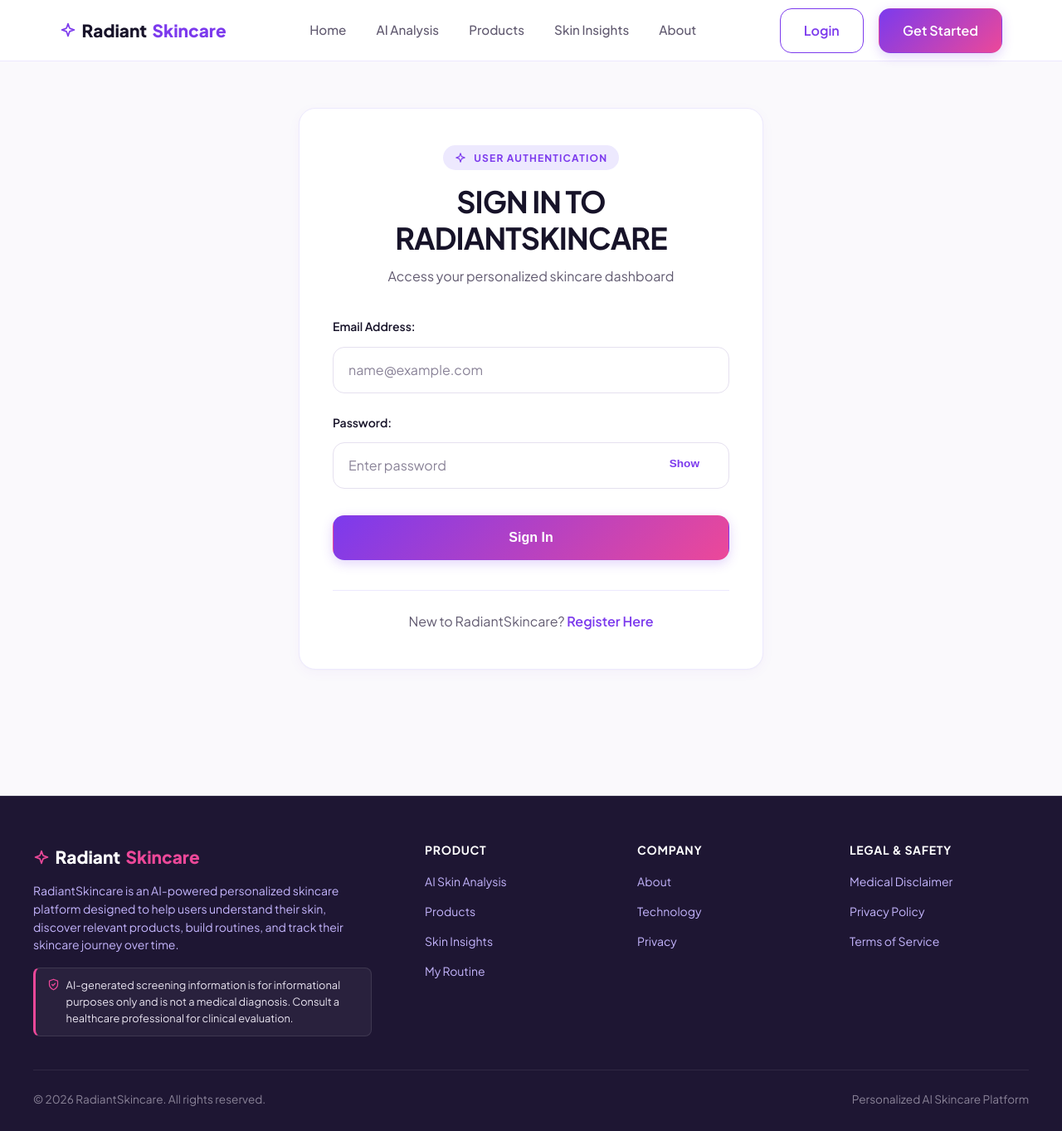
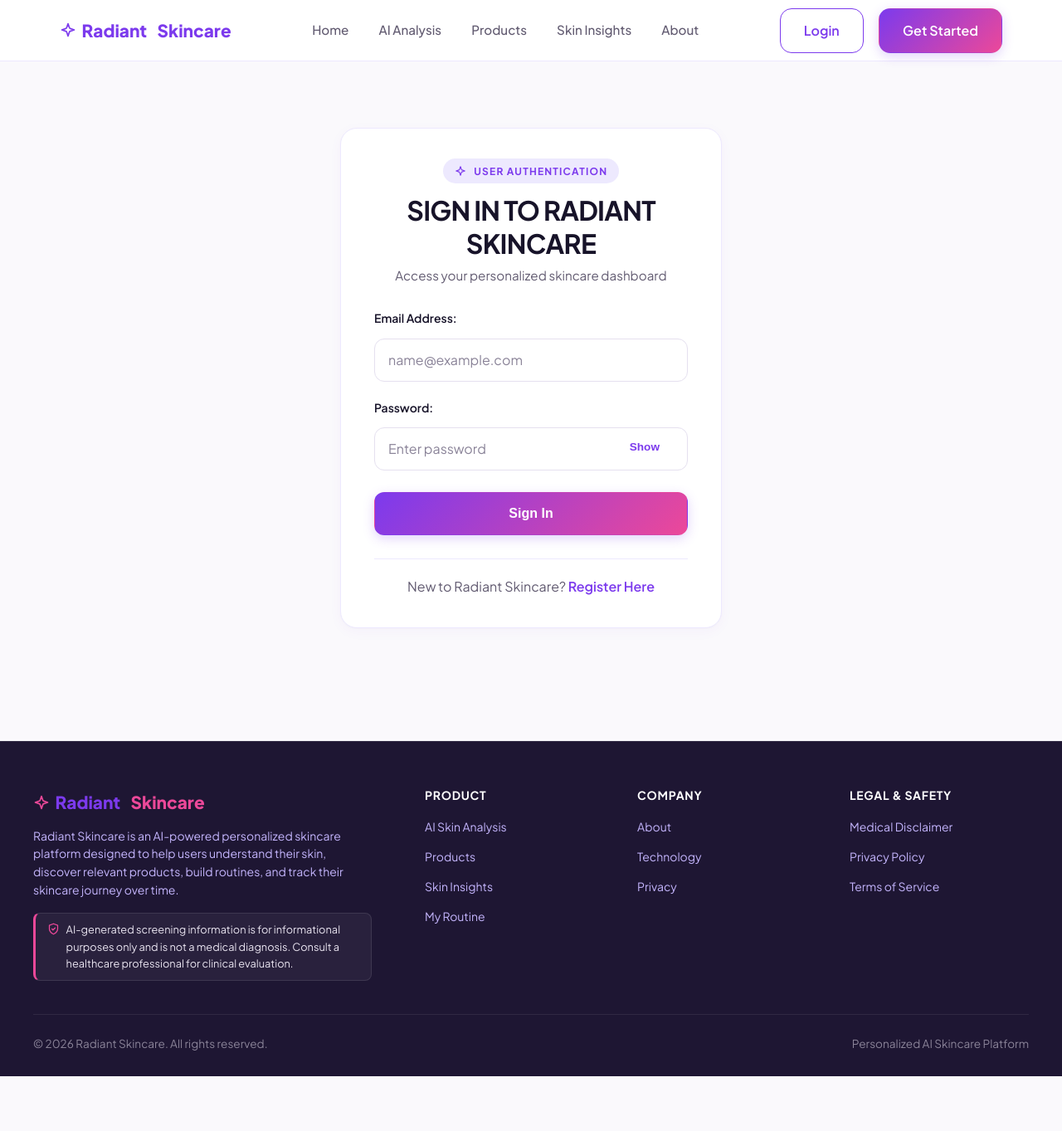
Before and after one commit to Ravikiran9988/RadiantSkincare-v2, a React (Vite) app in the folder Frontend/: page /login in a window 1280 px wide. Shown: the whole page at 83% size. After the commit the page ends 1297 px from the top, so only its background shows below. Built offline with nearby package versions, Linux system fonts and the light colour scheme; no server answers.

Commit message:
style: fix logo word spacing and compact authentication form card widths

```diff
--- a/Frontend/src/components/Footer.jsx
+++ b/Frontend/src/components/Footer.jsx
@@ -10,10 +10,11 @@ const Footer = () => {
         <div className="footer-col" style={{ paddingRight: '1.5rem' }}>
           <Link to="/" className="logo brand-name" style={{ marginBottom: '0.85rem', display: 'inline-flex', color: '#ffffff' }}>
             <SparklesIcon size={20} style={{ color: 'var(--secondary-pink)' }} />
-            Radiant<span style={{ color: 'var(--secondary-pink)' }}>Skincare</span>
+            <span>Radiant</span>
+            <span style={{ color: 'var(--secondary-pink)', marginLeft: '6px' }}>Skincare</span>
           </Link>
           <p style={{ fontSize: '0.875rem', color: '#C4B5FD', marginBottom: '1rem', lineHeight: 1.55 }}>
-            RadiantSkincare is an AI-powered personalized skincare platform designed to help users understand their skin, discover relevant products, build routines, and track their skincare journey over time.
+            Radiant Skincare is an AI-powered personalized skincare platform designed to help users understand their skin, discover relevant products, build routines, and track their skincare journey over time.
           </p>
           <div style={{
             backgroundColor: 'rgba(255, 255, 255, 0.05)',
@@ -66,7 +67,7 @@ const Footer = () => {
 
       {/* Bottom Bar */}
       <div className="footer-bottom-bar">
-        <div>&copy; {new Date().getFullYear()} RadiantSkincare. All rights reserved.</div>
+        <div>&copy; {new Date().getFullYear()} Radiant Skincare. All rights reserved.</div>
         <div>Personalized AI Skincare Platform</div>
       </div>
     </footer>
--- a/Frontend/src/components/Navbar.jsx
+++ b/Frontend/src/components/Navbar.jsx
@@ -54,10 +54,11 @@ const Navbar = () => {
   return (
     <header className="navbar">
       <div className="navbar-container">
-        {/* Brand Logo */}
+        {/* Brand Logo with Natural Word Spacing */}
         <Link to="/" className="logo brand-name">
           <SparklesIcon size={20} style={{ color: 'var(--primary-purple)' }} />
-          Radiant<span style={{ color: 'var(--primary-purple)' }}>Skincare</span>
+          <span>Radiant</span>
+          <span style={{ color: 'var(--primary-purple)', marginLeft: '6px' }}>Skincare</span>
         </Link>
 
         {/* Public Navigation Links */}
--- a/Frontend/src/components/OTPVerification.jsx
+++ b/Frontend/src/components/OTPVerification.jsx
@@ -30,31 +30,31 @@ const OTPVerification = ({ email }) => {
   };
 
   return (
-    <div style={{ padding: '3.5rem 1.5rem 4.5rem', display: 'flex', justifyContent: 'center', alignItems: 'center', minHeight: 'calc(100vh - 74px)' }}>
-      <div className="card" style={{ maxWidth: '560px', width: '100%', padding: '2.75rem 2.5rem', textAlign: 'center', borderRadius: 'var(--radius-lg)' }}>
-        <span className="eyebrow" style={{ marginBottom: '1rem' }}>
+    <div style={{ padding: '2.5rem 1rem 3.5rem', display: 'flex', justifyContent: 'center', alignItems: 'flex-start' }}>
+      <div className="card" style={{ maxWidth: '460px', width: '100%', padding: '36px 40px', margin: '2.5rem auto 0', textAlign: 'center', borderRadius: '20px' }}>
+        <span className="eyebrow" style={{ marginBottom: '0.75rem' }}>
           <SparklesIcon size={14} style={{ display: 'inline', marginRight: '4px', verticalAlign: '-1px' }} />
           Email Verification
         </span>
-        <h1 style={{ fontSize: 'clamp(1.75rem, 3.5vw, 2.25rem)', margin: 0, color: 'var(--dark-text)', fontWeight: 700 }}>
+        <h1 style={{ fontSize: 'clamp(1.75rem, 3vw, 2rem)', margin: 0, color: 'var(--dark-text)', fontWeight: 700, lineHeight: 1.25 }}>
           Verify Email OTP
         </h1>
-        <p style={{ color: 'var(--secondary-text)', margin: '0.75rem 0 2rem 0', fontSize: '1rem' }}>
+        <p style={{ color: 'var(--secondary-text)', margin: '0.5rem 0 1.75rem 0', fontSize: '0.95rem', lineHeight: 1.5 }}>
           Enter the 6-digit verification code sent to<br />
           <strong style={{ color: 'var(--dark-text)' }}>{email}</strong>
         </p>
 
-        <form onSubmit={handleVerify} style={{ display: 'flex', flexDirection: 'column', gap: '1.25rem' }}>
+        <form onSubmit={handleVerify} style={{ maxWidth: '380px', width: '100%', margin: '0 auto', display: 'flex', flexDirection: 'column', gap: '1.25rem' }}>
           <input
             type="text"
             placeholder="123456"
             value={otp}
             onChange={(e) => setOtp(e.target.value)}
             maxLength="6"
-            style={{ textAlign: 'center', letterSpacing: '6px', fontSize: '1.4rem', fontWeight: 700, height: '56px' }}
+            style={{ textAlign: 'center', letterSpacing: '6px', fontSize: '1.35rem', fontWeight: 700, height: '52px', borderRadius: '12px' }}
             required
           />
-          <button type="submit" className="btn btn-primary" disabled={loading} style={{ width: '100%', height: '54px' }}>
+          <button type="submit" className="btn btn-primary" disabled={loading} style={{ width: '100%', height: '52px', borderRadius: '12px' }}>
             {loading ? 'Verifying OTP...' : 'Verify Email & Activate'}
           </button>
         </form>
--- a/Frontend/src/pages/Login.jsx
+++ b/Frontend/src/pages/Login.jsx
@@ -48,30 +48,31 @@ const Login = () => {
   };
 
   return (
-    <div style={{ padding: '3.5rem 1.5rem 4.5rem', display: 'flex', justifyContent: 'center', alignItems: 'center', minHeight: 'calc(100vh - 74px)' }}>
-      <div className="card" style={{ maxWidth: '560px', width: '100%', padding: '2.75rem 2.5rem', borderRadius: 'var(--radius-lg)' }}>
-        {/* Header */}
-        <div style={{ textAlign: 'center', marginBottom: '2.25rem' }}>
-          <span className="eyebrow" style={{ marginBottom: '1rem' }}>
+    <div style={{ padding: '2.5rem 1rem 3.5rem', display: 'flex', justifyContent: 'center', alignItems: 'flex-start' }}>
+      <div className="card" style={{ maxWidth: '460px', width: '100%', padding: '36px 40px', margin: '2.5rem auto 0', borderRadius: '20px' }}>
+        {/* Full Width Heading & Subtitle */}
+        <div style={{ textAlign: 'center', marginBottom: '1.75rem' }}>
+          <span className="eyebrow" style={{ marginBottom: '0.75rem' }}>
             <SparklesIcon size={14} style={{ display: 'inline', marginRight: '4px', verticalAlign: '-1px' }} />
             User Authentication
           </span>
-          <h1 style={{ fontSize: 'clamp(1.75rem, 3.5vw, 2.25rem)', margin: 0, color: 'var(--dark-text)', fontWeight: 700 }}>
-            Sign in to RadiantSkincare
+          <h1 style={{ fontSize: 'clamp(1.75rem, 3vw, 2rem)', margin: 0, color: 'var(--dark-text)', fontWeight: 700, lineHeight: 1.25 }}>
+            Sign in to Radiant Skincare
           </h1>
-          <p style={{ fontSize: '1rem', color: 'var(--secondary-text)', marginTop: '0.75rem' }}>
+          <p style={{ fontSize: '0.95rem', color: 'var(--secondary-text)', marginTop: '0.5rem', lineHeight: 1.5 }}>
             Access your personalized skincare dashboard
           </p>
         </div>
 
         {error && (
-          <div className="medical-disclaimer-box" style={{ marginBottom: '1.5rem' }}>
+          <div className="medical-disclaimer-box" style={{ marginBottom: '1.25rem' }}>
             <ShieldIcon size={16} />
             <span>{error}</span>
           </div>
         )}
 
-        <form onSubmit={handleSubmit} style={{ display: 'flex', flexDirection: 'column', gap: '1.5rem' }}>
+        {/* Compact Form Container */}
+        <form onSubmit={handleSubmit} style={{ maxWidth: '380px', width: '100%', margin: '0 auto', display: 'flex', flexDirection: 'column', gap: '1.25rem' }}>
           <div>
             <label style={{ fontSize: '0.875rem', fontWeight: 600, color: 'var(--dark-text)', marginBottom: '8px', display: 'block' }}>
               Email Address:
@@ -82,6 +83,7 @@ const Login = () => {
               placeholder="name@example.com"
               value={form.email}
               onChange={handleChange}
+              style={{ height: '52px', borderRadius: '12px', padding: '0 16px' }}
               required
             />
           </div>
@@ -97,6 +99,7 @@ const Login = () => {
                 placeholder="Enter password"
                 value={form.password}
                 onChange={handleChange}
+                style={{ height: '52px', borderRadius: '12px', padding: '0 16px' }}
                 required
               />
               <button
@@ -104,7 +107,7 @@ const Login = () => {
                 onClick={() => setShowPassword(!showPassword)}
                 style={{
                   position: 'absolute',
-                  right: '16px',
+                  right: '14px',
                   top: '50%',
                   transform: 'translateY(-50%)',
                   background: 'none',
@@ -120,14 +123,14 @@ const Login = () => {
             </div>
           </div>
 
-          <button type="submit" className="btn btn-primary" disabled={loading} style={{ marginTop: '0.5rem', width: '100%', height: '54px' }}>
+          <button type="submit" className="btn btn-primary" disabled={loading} style={{ marginTop: '0.35rem', width: '100%', height: '52px', borderRadius: '12px' }}>
             {loading ? 'Signing in...' : 'Sign In'}
           </button>
         </form>
 
-        <div style={{ marginTop: '2.25rem', paddingTop: '1.5rem', borderTop: '1px solid var(--border-color)', textAlign: 'center', fontSize: '0.95rem' }}>
+        <div style={{ marginTop: '1.75rem', paddingTop: '1.25rem', borderTop: '1px solid var(--border-color)', textAlign: 'center', fontSize: '0.9rem' }}>
           <p style={{ color: 'var(--secondary-text)', margin: 0 }}>
-            New to RadiantSkincare?{' '}
+            New to Radiant Skincare?{' '}
             <Link to="/register" style={{ color: 'var(--primary-purple)', fontWeight: 600, textDecoration: 'none' }}>
               Register Here
             </Link>
--- a/Frontend/src/pages/RegisterWithOTP.jsx
+++ b/Frontend/src/pages/RegisterWithOTP.jsx
@@ -36,22 +36,22 @@ const RegisterWithOTP = () => {
   };
 
   return (
-    <div style={{ padding: '3.5rem 1.5rem 4.5rem', display: 'flex', justifyContent: 'center', alignItems: 'center', minHeight: 'calc(100vh - 74px)' }}>
-      <div className="card" style={{ maxWidth: '560px', width: '100%', padding: '2.75rem 2.5rem', borderRadius: 'var(--radius-lg)' }}>
-        <div style={{ textAlign: 'center', marginBottom: '2.25rem' }}>
-          <span className="eyebrow" style={{ marginBottom: '1rem' }}>
+    <div style={{ padding: '2.5rem 1rem 3.5rem', display: 'flex', justifyContent: 'center', alignItems: 'flex-start' }}>
+      <div className="card" style={{ maxWidth: '480px', width: '100%', padding: '36px 40px', margin: '2.5rem auto 0', borderRadius: '20px' }}>
+        <div style={{ textAlign: 'center', marginBottom: '1.75rem' }}>
+          <span className="eyebrow" style={{ marginBottom: '0.75rem' }}>
             <SparklesIcon size={14} style={{ display: 'inline', marginRight: '4px', verticalAlign: '-1px' }} />
             New Account Registration
           </span>
-          <h1 style={{ fontSize: 'clamp(1.75rem, 3.5vw, 2.25rem)', margin: 0, color: 'var(--dark-text)', fontWeight: 700 }}>
-            Create Your Account
+          <h1 style={{ fontSize: 'clamp(1.75rem, 3vw, 2rem)', margin: 0, color: 'var(--dark-text)', fontWeight: 700, lineHeight: 1.25 }}>
+            Create your Radiant Skincare account
           </h1>
-          <p style={{ fontSize: '1rem', color: 'var(--secondary-text)', marginTop: '0.75rem' }}>
+          <p style={{ fontSize: '0.95rem', color: 'var(--secondary-text)', marginTop: '0.5rem', lineHeight: 1.5 }}>
             Get started with AI-powered personalized skincare insights
           </p>
         </div>
 
-        <form onSubmit={sendOTP} style={{ display: 'flex', flexDirection: 'column', gap: '1.5rem' }}>
+        <form onSubmit={sendOTP} style={{ maxWidth: '400px', width: '100%', margin: '0 auto', display: 'flex', flexDirection: 'column', gap: '1.25rem' }}>
           <div>
             <label style={{ fontSize: '0.875rem', fontWeight: 600, color: 'var(--dark-text)', marginBottom: '8px', display: 'block' }}>
               Username:
@@ -62,6 +62,7 @@ const RegisterWithOTP = () => {
               placeholder="Pick a username"
               value={formData.username}
               onChange={handleChange}
+              style={{ height: '52px', borderRadius: '12px', padding: '0 16px' }}
               required
             />
           </div>
@@ -76,6 +77,7 @@ const RegisterWithOTP = () => {
               placeholder="user@example.com"
               value={formData.email}
               onChange={handleChange}
+              style={{ height: '52px', borderRadius: '12px', padding: '0 16px' }}
               required
             />
           </div>
@@ -91,6 +93,7 @@ const RegisterWithOTP = () => {
                 placeholder="Choose a strong password"
                 value={formData.password}
                 onChange={handleChange}
+                style={{ height: '52px', borderRadius: '12px', padding: '0 16px' }}
                 required
               />
               <button
@@ -98,7 +101,7 @@ const RegisterWithOTP = () => {
                 onClick={() => setShowPassword(!showPassword)}
                 style={{
                   position: 'absolute',
-                  right: '16px',
+                  right: '14px',
                   top: '50%',
                   transform: 'translateY(-50%)',
                   background: 'none',
@@ -114,12 +117,12 @@ const RegisterWithOTP = () => {
             </div>
           </div>
 
-          <button type="submit" className="btn btn-primary" disabled={loading} style={{ marginTop: '0.5rem', width: '100%', height: '54px' }}>
+          <button type="submit" className="btn btn-primary" disabled={loading} style={{ marginTop: '0.35rem', width: '100%', height: '52px', borderRadius: '12px' }}>
             {loading ? 'Sending OTP...' : 'Send Verification OTP'}
           </button>
         </form>
 
-        <div style={{ marginTop: '2.25rem', paddingTop: '1.5rem', borderTop: '1px solid var(--border-color)', textAlign: 'center', fontSize: '0.95rem' }}>
+        <div style={{ marginTop: '1.75rem', paddingTop: '1.25rem', borderTop: '1px solid var(--border-color)', textAlign: 'center', fontSize: '0.9rem' }}>
           <p style={{ color: 'var(--secondary-text)', margin: 0 }}>
             Already have an account?{' '}
             <Link to="/login" style={{ color: 'var(--primary-purple)', fontWeight: 600, textDecoration: 'none' }}>
```
